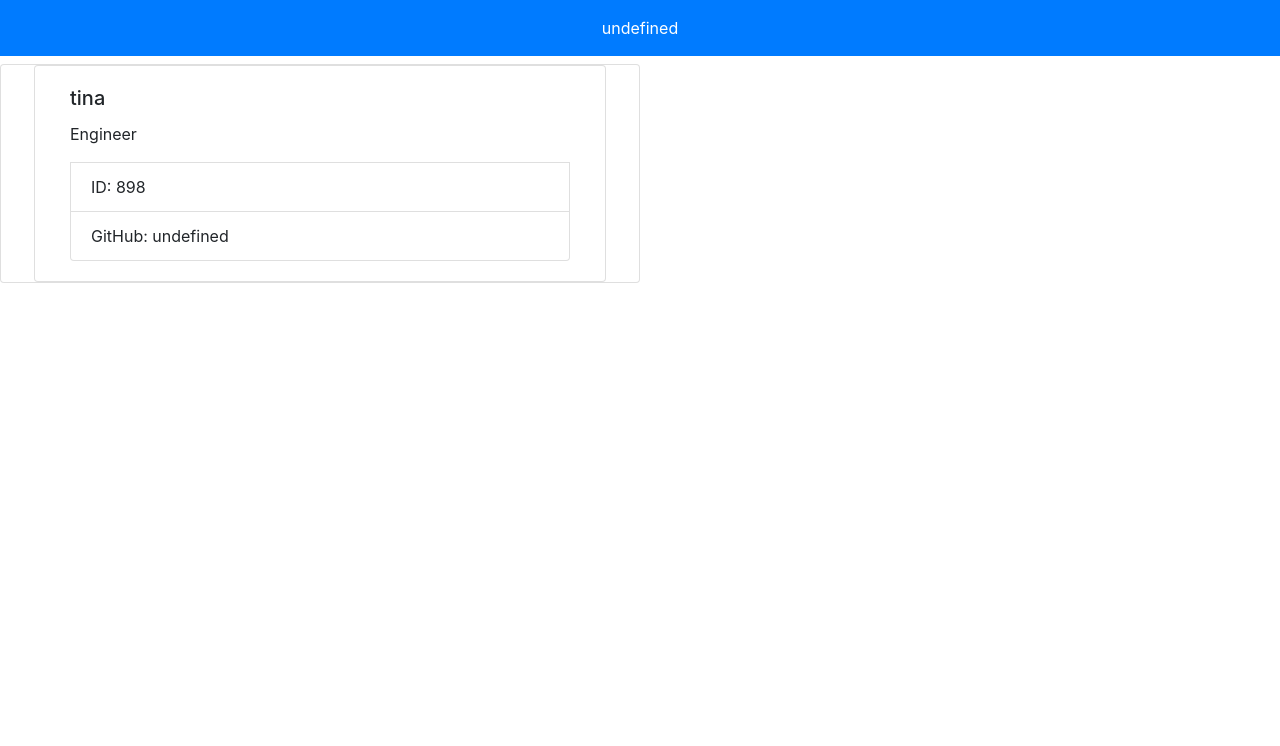
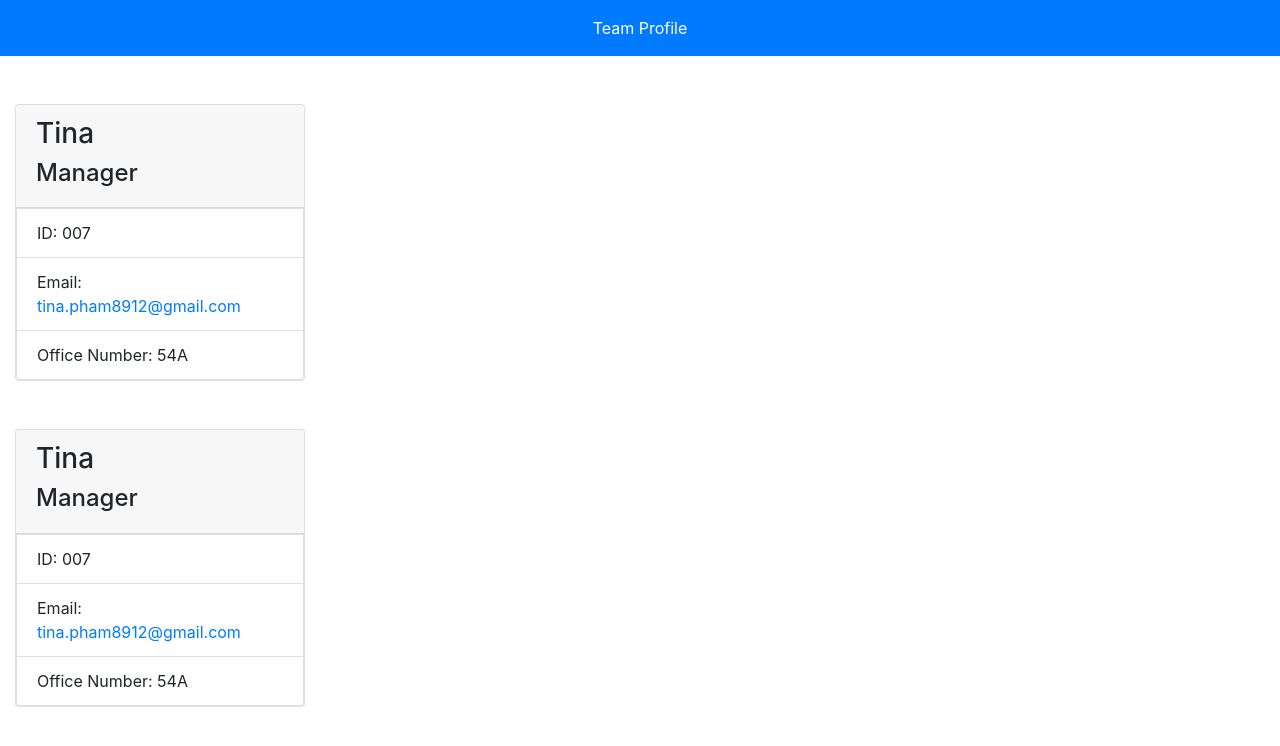
Before and after one commit to tpham912/Team-Profile-Generator, a website: page index.html in a window 1280 px wide. Drawn offline with nearby package versions, Linux system fonts and the light colour scheme.

Commit message:
working on html

```diff
--- a/index.html
+++ b/index.html
@@ -10,21 +10,40 @@
 </head>
 
 <body>
-  <header class="p-3 mb-2 bg-primary text-white text-xl-center">undefined</header>
-  <div class="card d-flex justify-content-center" style="width: 40rem;">
+  <header class="p-3 mb-3 bg-primary text-white text-xl-center">Team Profile</header>
+  <main>
+    <div class="col-3 mt-5">
+      <div class="card h-100">
+        <div class="card-header">
+          <h3>Tina</h3>
+          <h4>Manager</h4>
+          </div>
+          <p class="list-group-item">ID: 007</p>
+          <p class="list-group-item">Email: <a href='mailto:tina.pham8912@gmail.com'>tina.pham8912@gmail.com</a></p>
+          <p class="list-group-item">Office Number: 54A</p>
+        </div>
+      </div>
+    </div>
 
-        <div class="row">
-          <div class="card col mx-5">
-            <div class="card-body">
-              <h5 class="card-title">tina</h5>
-              <p class="card-text">Engineer</p>
-              <p class="list-group-item">ID: 898</p>
-              <p class="list-group-item">GitHub: undefined</p>
-            </div>
+    <div class="col-3 mt-5">
+      <div class="card h-100">
+        <div class="card-header">
+          <h3>Tina</h3>
+          <h4>Manager</h4>
           </div>
+          <p class="list-group-item">ID: 007</p>
+          <p class="list-group-item">Email: <a href='mailto:tina.pham8912@gmail.com'>tina.pham8912@gmail.com</a></p>
+          <p class="list-group-item">Office Number: 54A</p>
         </div>
+      </div>
+    </div>
+
+  </main>
 
 
-  </div>
+
 </body>
+<script src="https://ajax.googleapis.com/ajax/libs/jquery/3.5.1/jquery.min.js"></script>
+<script src="https://cdnjs.cloudflare.com/ajax/libs/popper.js/1.16.0/umd/popper.min.js"></script>
+<script src="https://maxcdn.bootstrapcdn.com/bootstrap/4.5.2/js/bootstrap.min.js"></script>
 </html>
--- a/index.js
+++ b/index.js
@@ -1,4 +1,3 @@
-
 // TODO: Include packages needed for this application
 const inquirer = require("inquirer");
 const fs = require("fs");
--- a/lib/Engineer.js
+++ b/lib/Engineer.js
@@ -6,7 +6,7 @@ class Engineer extends Employee{
     }
 
     getGitHub() {
-        this.github;
+        return this.github;
     }
 
     getRole() {
```
Also changed, not shown: generateHTML.js (+6 -6 lines), lib/Employee.js (+4 -4 lines), 1 other file.
